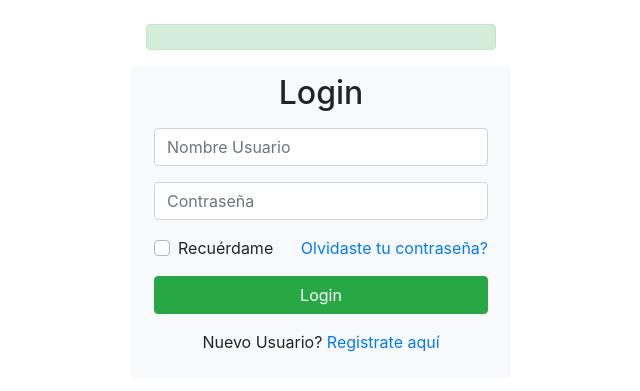
After one commit to raulgustv/SistemaFotomaniaV2, a PHP site: page /Vistas/login.php in a window 1280 px wide. The commit adds this page. Shown: the top 391 px of the page, without its empty margins (319-959 px from the left). Run offline with PHP 8.4, Linux system fonts and the light colour scheme.

Commit message:
Initial login design
Initial login design , no programming yet

```diff
--- /dev/null
+++ b/Templates/footer.php
@@ -0,0 +1,8 @@
+
+<footer>
+	<script type="text/javascript" src="../Public/js/jquery-3.5.0.min.js"></script>
+	<script type="text/javascript" src="../Public/css/bootstrap/js/bootstrap.min.js"></script>
+	<script type="text/javascript" src="../Public/js/funciones.js"></script>
+</footer>
+</body>
+</html>
--- /dev/null
+++ b/Templates/header.php
@@ -0,0 +1,11 @@
+<!DOCTYPE html>
+<html lang="es">
+<head>
+	<meta charset="UTF-8">
+	<meta name="viewport" content="width=device-width, initial-scale=1, shrink-to-fit=no">
+	<title>Sistema Fotomanía</title>
+	<link rel="stylesheet" type="text/css" href="../Public/fontawesome/css/all.min.css">
+	<link rel="stylesheet" type="text/css" href="../Public/css/bootstrap/css/bootstrap.min.css">
+	<link rel="stylesheet" type="text/css" href="../Public/css/main.css">
+</head>
+<body>
--- /dev/null
+++ b/Vistas/login.php
@@ -0,0 +1,39 @@
+<?php include '../Templates/header.php' ?>
+
+<div class="container mt-4">
+	<div class="row">
+		<div class="col-lg-4 offset-lg-4" id="alert">
+			<div class="alert alert-success">
+				<strong id="Resultado"></strong>
+			</div>
+		</div>
+	</div>
+	<div class="row">
+			<div class="col-lg-4 offset-lg-4 bg-light rounded" id="login-box">
+				<h2 class="text-center mt-2">Login</h2>
+				<form action="" method="post" role="form" class="p-2" id="login-frm">
+					<div class="form-group">
+						<input type="text" name="username" class="form-control" placeholder="Nombre Usuario" required>
+					</div>
+					<div class="form-group">
+						<input type="password" name="password" class="form-control" placeholder="Contraseña" required>
+					</div>
+					<div class="form-group">
+						<div class="custom-control custom-checkbox">
+							<input type="checkbox" name="rem" class="custom-control-input" id="customCheck">
+							<label for="customCheck" class="custom-control-label">Recuérdame</label>
+							<a href="#" id="forgot-btn" class="float-right">Olvidaste tu contraseña?</a>
+						</div>
+					</div>
+					<div class="form-group">
+						<input type="submit" id="login" name="login" value="Login" class="btn btn-success btn-block">
+					</div>
+					<div class="form-group">
+						<p class="text-center">Nuevo Usuario? <a href="#" id="register-btn">Registrate aquí</a></p>
+					</div>
+				</form>
+			</div>
+	</div>
+</div>
+
+<?php include '../Templates/footer.php' ?>
--- a/index.php
+++ b/index.php
@@ -9,12 +9,14 @@
 	<link rel="stylesheet" type="text/css" href="Public/css/main.css">
 </head>
 <body>
-	Hola muy buenas
+
 
 
 
 <footer>
-
+	<script type="text/javascript" src="Public/js/jquery-3.5.0.min.js"></script>
+	<script type="text/javascript" src="Public/css/bootstrap/js/bootstrap.min.js"></script>
+	<script type="text/javascript" src="Public/js/funciones.js"></script>
 </footer>
 </body>
 </html>
```
Also changed, not shown: Public/js/funciones.js (added).
